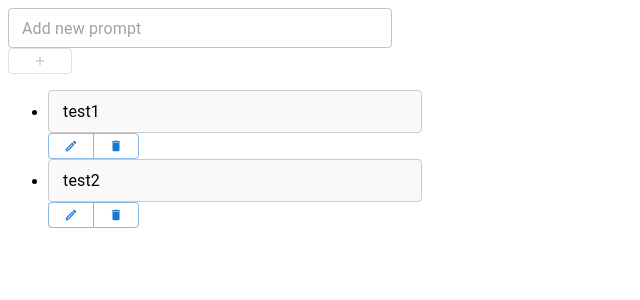
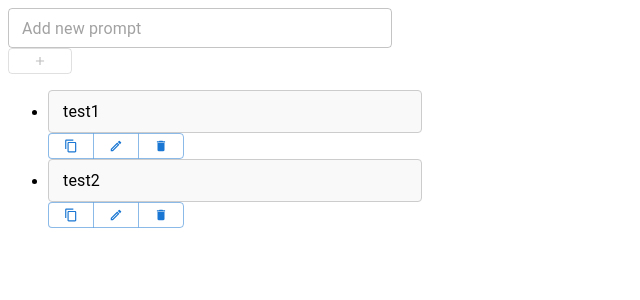
Before and after one commit to Ottaliam/chatgpt-prompt-manager, a React (Vite) app: page / in a window 1280 px wide. Shown: the top 300 px of the page, without its empty margins (0-640 px from the left). Built offline with nearby package versions, Linux system fonts and the light colour scheme.

Commit message:
Implement copy and notification

```diff
--- a/src/components/PromptManager.jsx
+++ b/src/components/PromptManager.jsx
@@ -1,6 +1,6 @@
-import {useState} from "react";
-import {Box, Button, ButtonGroup, TextField, Typography} from "@mui/material";
-import { MdOutlineModeEditOutline, MdDelete, MdAdd, MdOutlineSave, MdCancel } from "react-icons/md";
+import { useState} from "react";
+import {Box, Button, ButtonGroup, Snackbar, TextField, Typography} from "@mui/material";
+import { MdOutlineModeEditOutline, MdDelete, MdAdd, MdOutlineSave, MdCancel, MdContentCopy  } from "react-icons/md";
 
 import styles from "./PromptManager.module.css";
 
@@ -9,6 +9,7 @@ const PromptManager = () => {
   const [newPrompt, setNewPrompt] = useState("");
   const [editingPromptIndex, setEditingPromptIndex] = useState(null);
   const [editingPrompt, setEditingPrompt] = useState("");
+  const [snackOpen, setSnackOpen] = useState(false);
 
   const addPrompt = () => {
     if (newPrompt.length > 0) {
@@ -110,6 +111,12 @@ const PromptManager = () => {
                   </Typography>
                 </Box>
                 <ButtonGroup variant="outlined">
+                  <Button onClick={() => {
+                    navigator.clipboard.writeText(prompt);
+                    setSnackOpen(true);
+                  }}>
+                    <MdContentCopy />
+                  </Button>
                   <Button onClick={() => startEditingPrompt(index)}>
                     <MdOutlineModeEditOutline />
                   </Button>
@@ -122,6 +129,13 @@ const PromptManager = () => {
           </li>
         ))}
       </ul>
+
+      <Snackbar
+        open={snackOpen}
+        autoHideDuration={2000}
+        onClose={() => setSnackOpen(false)}
+        message="Copied to clipboard!"
+      />
     </div>
   );
 };
```
